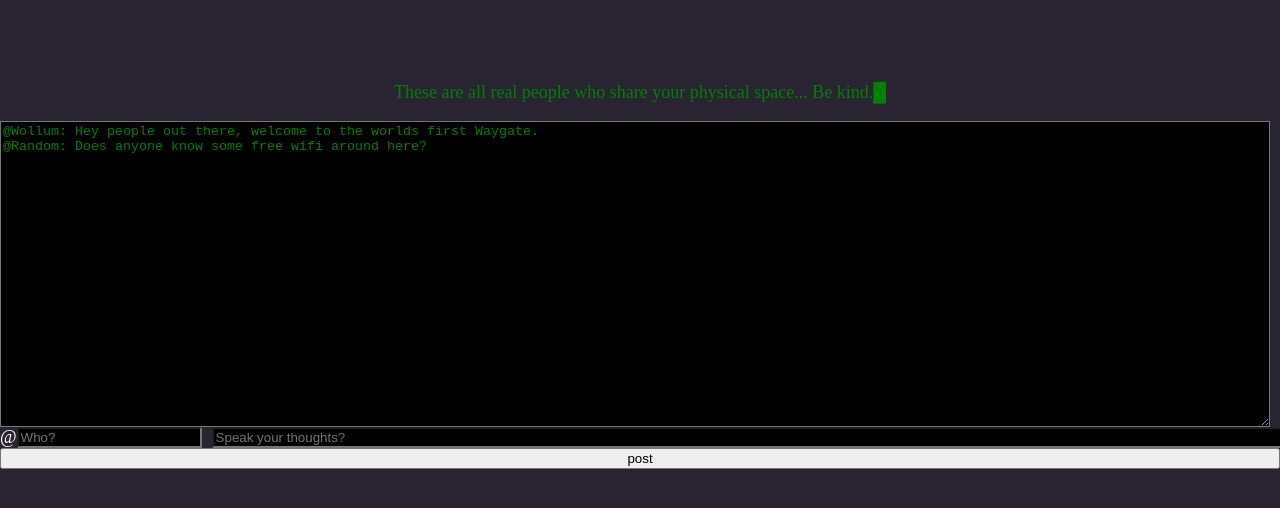
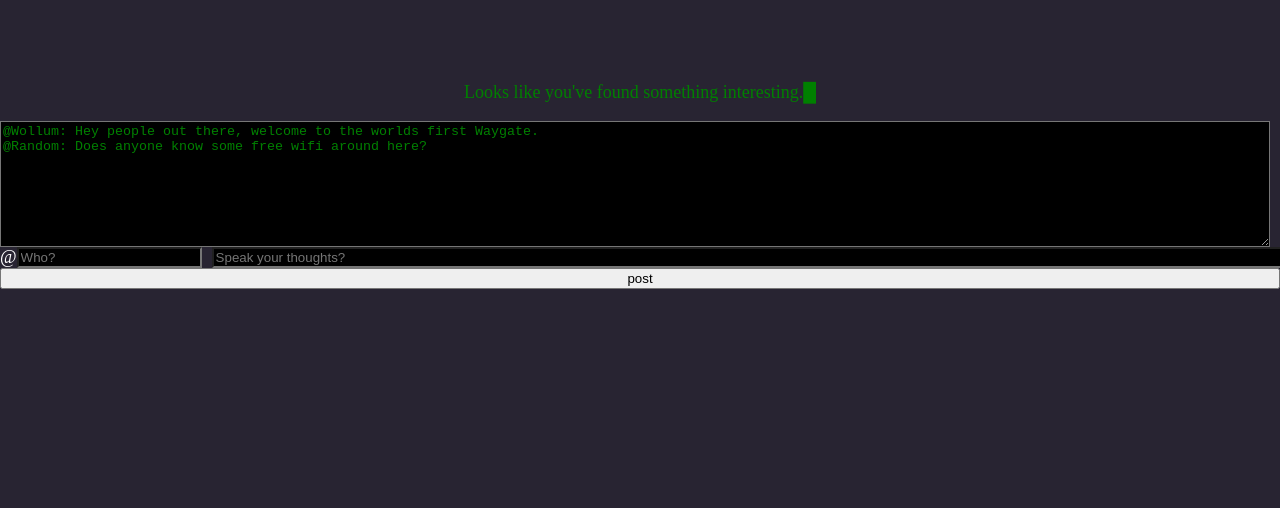
Before and after one commit to willemolding/waygate, a plain HTML site: page www/index.html in a window 1280 px wide. Shown: the part 244-752 px from the top of the page. Drawn offline with Linux system fonts and the light colour scheme.

```diff
--- a/www/index.html
+++ b/www/index.html
@@ -81,7 +81,7 @@
  		 <p id="typewriter-text-4" class="green-text"></p>
 
 		<div class="card-container">
-			<textarea readonly id="chat" class="chat-content" rows="20" cols="10"></textarea>
+			<textarea readonly id="chat" class="chat-content" rows="8" cols="10"></textarea>
 
 			<form method="post" action="" class="card-container">
 				<div class="input-fields">
@@ -122,7 +122,7 @@
 			]
 
 			var txt = "Looks like you've found something interesting.";
-			// typeWriterFactory("typewriter-text-1", txt)();
+			typeWriterFactory("typewriter-text-1", txt)();
 
 			var txt = "Waygate is a place to leave message for those around you.\nIt is totally anonymous. You can say or be whoever you like.";
 			// typeWriterFactory("typewriter-text-2", txt)();
@@ -131,7 +131,7 @@
 			// typeWriterFactory("typewriter-text-3", txt)();
 
 			var txt = "These are all real people who share your physical space... Be kind.";
-			typeWriterFactory("typewriter-text-4", txt)();
+			// typeWriterFactory("typewriter-text-4", txt)();
 
 			document.getElementById("chat").value = ""
 			messages.forEach(m => {
```
Also changed, not shown: README.md (added).
